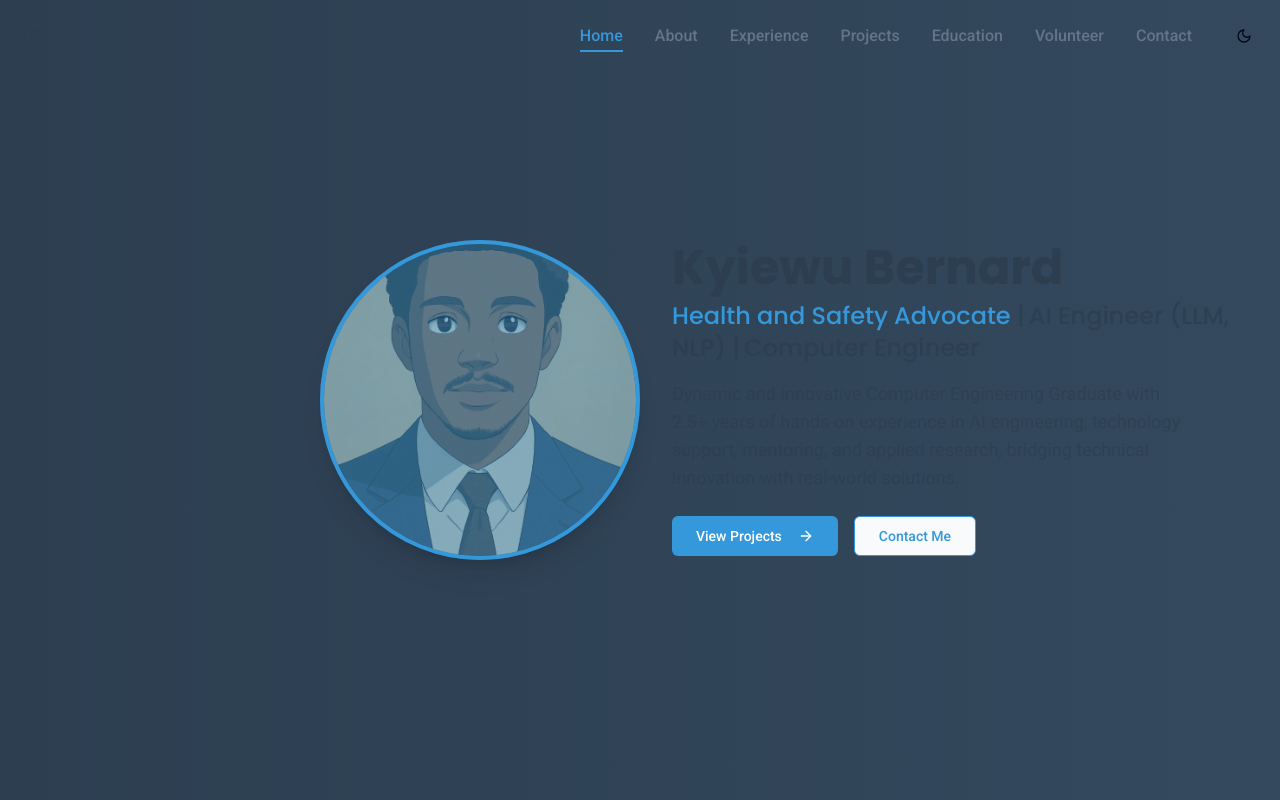
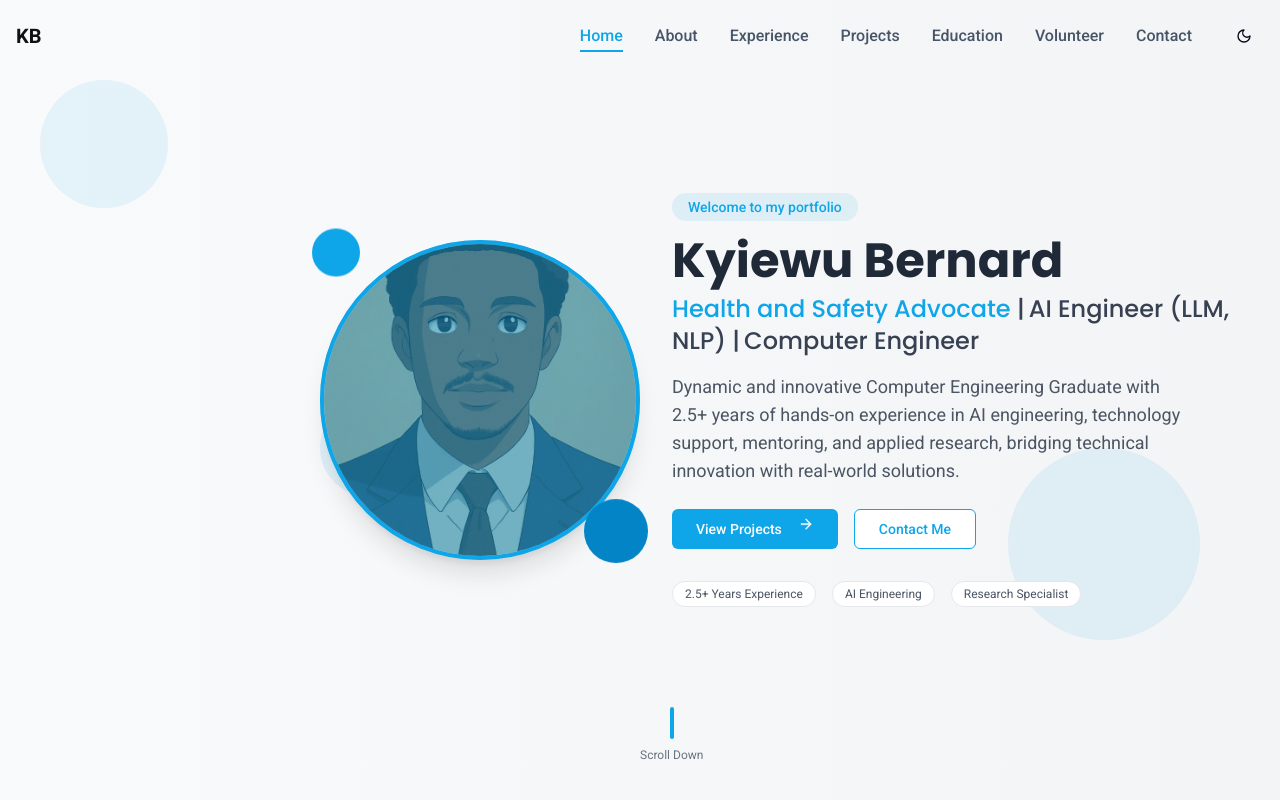
Before and after one commit to Bernard2468/bernard-kyiewu, a React (Vite) app: page / in a window 1280 px wide. Shown: the top 800 px of the page. Built offline with nearby package versions, Linux system fonts and the light colour scheme.

Commit message:
Refactor: Improve home page color scheme
Adjusted the color scheme on the home page to use white and black for better clarity in dark mode. Also, made some creative design adjustments to improve the website's visual appeal.

```diff
--- a/src/components/Footer.tsx
+++ b/src/components/Footer.tsx
@@ -12,20 +12,20 @@ const Footer = () => {
   const currentYear = new Date().getFullYear();
 
   return (
-    <footer className="bg-portfolio-navy text-white py-10">
+    <footer className="bg-gray-900 text-white py-10">
       <div className="container mx-auto px-4">
         <div className="flex flex-col md:flex-row justify-between items-center">
-          <div className="mb-4 md:mb-0">
-            <h3 className="font-bold text-xl">Kyiewu Bernard</h3>
-            <p className="text-portfolio-light-slate text-sm mt-1">
+          <div className="mb-6 md:mb-0">
+            <h3 className="font-bold text-xl bg-gradient-to-r from-portfolio-amber to-portfolio-dark-amber bg-clip-text text-transparent">Kyiewu Bernard</h3>
+            <p className="text-gray-400 text-sm mt-1">
               AI Engineer | Computer Engineer | Health and Safety Advocate
             </p>
           </div>
 
-          <div className="flex flex-col items-center">
+          <div className="flex flex-col items-center mb-6 md:mb-0">
             <button
               onClick={scrollToTop}
-              className="bg-portfolio-amber hover:bg-portfolio-dark-amber text-white p-2 rounded-full mb-4 transition-colors"
+              className="bg-portfolio-amber hover:bg-portfolio-dark-amber text-white p-3 rounded-full mb-4 transition-all hover:scale-110 duration-300"
               aria-label="Scroll to top"
             >
               <ArrowUp className="h-5 w-5" />
@@ -33,9 +33,30 @@ const Footer = () => {
           </div>
 
           <div className="text-center md:text-right">
-            <p className="text-portfolio-light-slate text-sm">
+            <p className="text-gray-400 text-sm">
               &copy; {currentYear} Kyiewu Bernard. All rights reserved.
             </p>
+            <div className="mt-2 flex justify-center md:justify-end space-x-4">
+              <a href="#" className="text-gray-400 hover:text-portfolio-amber transition-colors">
+                <span className="sr-only">Twitter</span>
+                <svg className="h-5 w-5" fill="currentColor" viewBox="0 0 24 24" aria-hidden="true">
+                  <path d="M8.29 20.251c7.547 0 11.675-6.253 11.675-11.675 0-.178 0-.355-.012-.53A8.348 8.348 0 0022 5.92a8.19 8.19 0 01-2.357.646 4.118 4.118 0 001.804-2.27 8.224 8.224 0 01-2.605.996 4.107 4.107 0 00-6.993 3.743 11.65 11.65 0 01-8.457-4.287 4.106 4.106 0 001.27 5.477A4.072 4.072 0 012.8 9.713v.052a4.105 4.105 0 003.292 4.022 4.095 4.095 0 01-1.853.07 4.108 4.108 0 003.834 2.85A8.233 8.233 0 012 18.407a11.616 11.616 0 006.29 1.84" />
+                </svg>
+              </a>
+              <a href="https://www.linkedin.com/in/kyiewu-bernard/" target="_blank" rel="noopener noreferrer" className="text-gray-400 hover:text-portfolio-amber transition-colors">
+                <span className="sr-only">LinkedIn</span>
+                <svg className="h-5 w-5" fill="currentColor" viewBox="0 0 24 24" aria-hidden="true">
+                  <path d="M20.447 20.452h-3.554v-5.569c0-1.328-.027-3.037-1.852-3.037-1.853 0-2.136 1.445-2.136 2.939v5.667H9.351V9h3.414v1.561h.046c.477-.9 1.637-1.85 3.37-1.85 3.601 0 4.267 2.37 4.267 5.455v6.286zM5.337 7.433c-1.144 0-2.063-.926-2.063-2.065 0-1.138.92-2.063 2.063-2.063 1.14 0 2.064.925 2.064 2.063 0 1.139-.925 2.065-2.064 2.065zm1.782 13.019H3.555V9h3.564v11.452z" />
+                </svg>
+              </a>
+              <a href="mailto:kyiewubernard18@gmail.com" className="text-gray-400 hover:text-portfolio-amber transition-colors">
+                <span className="sr-only">Email</span>
+                <svg className="h-5 w-5" fill="currentColor" viewBox="0 0 24 24" aria-hidden="true">
+                  <path d="M1.5 8.67v8.58a3 3 0 003 3h15a3 3 0 003-3V8.67l-8.928 5.493a3 3 0 01-3.144 0L1.5 8.67z" />
+                  <path d="M22.5 6.908V6.75a3 3 0 00-3-3h-15a3 3 0 00-3 3v.158l9.714 5.978a1.5 1.5 0 001.572 0L22.5 6.908z" />
+                </svg>
+              </a>
+            </div>
           </div>
         </div>
       </div>
--- a/src/components/HeroSection.tsx
+++ b/src/components/HeroSection.tsx
@@ -25,12 +25,19 @@ const HeroSection = () => {
   };
 
   return (
-    <section id="home" className="min-h-screen hero-gradient flex items-center">
-      <div className="container mx-auto px-4 py-20 md:py-32 flex flex-col md:flex-row items-center">
+    <section id="home" className="min-h-screen hero-gradient flex items-center relative overflow-hidden">
+      {/* Animated background elements */}
+      <div className="absolute inset-0 opacity-10">
+        <div className="absolute top-20 left-10 w-32 h-32 rounded-full bg-portfolio-amber animate-pulse-soft"></div>
+        <div className="absolute bottom-40 right-20 w-48 h-48 rounded-full bg-portfolio-amber animate-pulse-soft delay-300"></div>
+        <div className="absolute top-1/2 left-1/4 w-24 h-24 rounded-full bg-portfolio-amber animate-pulse-soft delay-700"></div>
+      </div>
+
+      <div className="container mx-auto px-4 py-20 md:py-32 flex flex-col md:flex-row items-center relative z-10">
         {/* Profile Image */}
         <div className="md:w-1/2 mb-8 md:mb-0 flex justify-center md:justify-end animate-fade-in">
           <div className="relative">
-            <div className="w-64 h-64 md:w-80 md:h-80 rounded-full overflow-hidden border-4 border-portfolio-amber shadow-xl">
+            <div className="w-64 h-64 md:w-80 md:h-80 rounded-full overflow-hidden border-4 border-portfolio-amber shadow-xl transform transition-transform hover:scale-105 duration-300">
               <img
                 src={profileImgSrc}
                 alt="Kyiewu Bernard"
@@ -38,22 +45,28 @@ const HeroSection = () => {
               />
             </div>
             <div className="absolute inset-0 rounded-full bg-portfolio-amber opacity-20 animate-pulse"></div>
+
+            {/* Highlight elements */}
+            <div className="absolute -bottom-2 -right-2 w-16 h-16 rounded-full bg-portfolio-dark-amber animate-bounce-subtle"></div>
+            <div className="absolute -top-2 -left-2 w-12 h-12 rounded-full bg-portfolio-amber animate-bounce-subtle delay-300"></div>
           </div>
         </div>
 
         {/* Text Content */}
         <div className="md:w-1/2 text-center md:text-left md:pl-8 animate-fade-in-up">
-          <h1 className="text-3xl md:text-4xl lg:text-5xl font-bold text-portfolio-navy dark:text-portfolio-white mb-2">
+          <span className="inline-block px-4 py-1 mb-4 rounded-full bg-portfolio-amber/10 text-portfolio-amber font-medium text-sm">Welcome to my portfolio</span>
+
+          <h1 className="text-3xl md:text-4xl lg:text-5xl font-bold text-gray-800 dark:text-white mb-2">
             Kyiewu Bernard
           </h1>
 
-          <h2 className="text-xl md:text-2xl font-medium text-portfolio-navy/80 dark:text-portfolio-light-slate mb-4">
+          <h2 className="text-xl md:text-2xl font-medium text-gray-700 dark:text-gray-300 mb-4">
             <span className="text-portfolio-amber">Health and Safety Advocate</span> |
             <span className="ml-1">AI Engineer (LLM, NLP)</span> |
             <span className="ml-1">Computer Engineer</span>
           </h2>
 
-          <p className="text-base md:text-lg text-portfolio-navy/70 dark:text-portfolio-slate mb-6 max-w-lg mx-auto md:mx-0">
+          <p className="text-base md:text-lg text-gray-600 dark:text-gray-400 mb-6 max-w-lg mx-auto md:mx-0">
             Dynamic and innovative Computer Engineering Graduate with 2.5+ years of hands-on experience in AI engineering,
             technology support, mentoring, and applied research, bridging technical innovation with real-world solutions.
           </p>
@@ -61,21 +74,40 @@ const HeroSection = () => {
           <div className="flex flex-col sm:flex-row gap-4 justify-center md:justify-start">
             <Button
               onClick={() => scrollToSection('projects')}
-              className="bg-portfolio-amber hover:bg-portfolio-dark-amber text-white font-medium py-2 px-6 rounded-md flex items-center justify-center"
+              className="bg-portfolio-amber hover:bg-portfolio-dark-amber text-white font-medium py-2 px-6 rounded-md flex items-center justify-center transform transition-transform hover:scale-105 duration-300"
             >
               View Projects
-              <ArrowRight className="ml-2 h-4 w-4" />
+              <ArrowRight className="ml-2 h-4 w-4 animate-bounce-subtle" />
             </Button>
 
             <Button
               onClick={() => scrollToSection('contact')}
               variant="outline"
-              className="border-portfolio-amber text-portfolio-amber hover:bg-portfolio-amber/10 font-medium py-2 px-6 rounded-md"
+              className="border-portfolio-amber text-portfolio-amber hover:bg-portfolio-amber/10 font-medium py-2 px-6 rounded-md transform transition-transform hover:scale-105 duration-300"
             >
               Contact Me
             </Button>
           </div>
+
+          {/* Social proof indicators */}
+          <div className="mt-8 flex flex-wrap justify-center md:justify-start gap-4">
+            <div className="bg-white dark:bg-portfolio-lightest-navy/10 px-3 py-1 rounded-full text-xs text-gray-600 dark:text-gray-300 border border-gray-200 dark:border-gray-700">
+              2.5+ Years Experience
+            </div>
+            <div className="bg-white dark:bg-portfolio-lightest-navy/10 px-3 py-1 rounded-full text-xs text-gray-600 dark:text-gray-300 border border-gray-200 dark:border-gray-700">
+              AI Engineering
+            </div>
+            <div className="bg-white dark:bg-portfolio-lightest-navy/10 px-3 py-1 rounded-full text-xs text-gray-600 dark:text-gray-300 border border-gray-200 dark:border-gray-700">
+              Research Specialist
+            </div>
+          </div>
         </div>
+      </div>
+
+      {/* Scroll indicator */}
+      <div className="absolute bottom-8 left-1/2 transform -translate-x-1/2 flex flex-col items-center animate-bounce-subtle">
+        <div className="w-1 h-8 bg-portfolio-amber rounded-full"></div>
+        <div className="text-xs text-gray-500 dark:text-gray-400 mt-2">Scroll Down</div>
       </div>
     </section>
   );
--- a/src/index.css
+++ b/src/index.css
@@ -7,7 +7,7 @@
 
 @layer base {
   :root {
-    --background: 210 40% 98%;
+    --background: 0 0% 100%;
     --foreground: 222.2 84% 4.9%;
 
     --card: 0 0% 100%;
@@ -16,7 +16,7 @@
     --popover: 0 0% 100%;
     --popover-foreground: 222.2 84% 4.9%;
 
-    --primary: 221 83% 53%;
+    --primary: 199 89% 48%;
     --primary-foreground: 210 40% 98%;
 
     --secondary: 35 92% 62%;
@@ -25,7 +25,7 @@
     --muted: 210 40% 96.1%;
     --muted-foreground: 215.4 16.3% 46.9%;
 
-    --accent: 35 92% 62%;
+    --accent: 199 89% 48%;
     --accent-foreground: 222.2 47.4% 11.2%;
 
     --destructive: 0 84.2% 60.2%;
@@ -33,39 +33,39 @@
 
     --border: 214.3 31.8% 91.4%;
     --input: 214.3 31.8% 91.4%;
-    --ring: 221 83% 53%;
+    --ring: 199 89% 48%;
 
     --radius: 0.5rem;
   }
 
   .dark {
-    --background: 222.2 84% 4.9%;
+    --background: 0 0% 0%;
     --foreground: 210 40% 98%;
 
-    --card: 222.2 84% 4.9%;
+    --card: 0 0% 7%;
     --card-foreground: 210 40% 98%;
 
-    --popover: 222.2 84% 4.9%;
+    --popover: 0 0% 7%;
     --popover-foreground: 210 40% 98%;
 
-    --primary: 217.2 91.2% 59.8%;
-    --primary-foreground: 222.2 47.4% 11.2%;
+    --primary: 199 89% 48%;
+    --primary-foreground: 0 0% 100%;
 
     --secondary: 35 92% 62%;
     --secondary-foreground: 210 40% 98%;
 
-    --muted: 217.2 32.6% 17.5%;
+    --muted: 0 0% 15%;
     --muted-foreground: 215 20.2% 65.1%;
 
-    --accent: 35 92% 62%;
-    --accent-foreground: 210 40% 98%;
+    --accent: 199 89% 48%;
+    --accent-foreground: 0 0% 100%;
 
     --destructive: 0 62.8% 30.6%;
     --destructive-foreground: 210 40% 98%;
 
-    --border: 217.2 32.6% 17.5%;
-    --input: 217.2 32.6% 17.5%;
-    --ring: 224.3 76.3% 48%;
+    --border: 0 0% 20%;
+    --input: 0 0% 20%;
+    --ring: 199 89% 48%;
   }
 }
 
@@ -83,7 +83,7 @@
 
 @layer components {
   .nav-link {
-    @apply relative inline-flex text-sm sm:text-base text-slate-500 dark:text-portfolio-light-slate font-medium hover:text-portfolio-amber dark:hover:text-portfolio-amber transition-colors duration-300;
+    @apply relative inline-flex text-sm sm:text-base text-slate-600 dark:text-portfolio-light-slate font-medium hover:text-portfolio-amber dark:hover:text-portfolio-amber transition-colors duration-300;
   }
 
   .nav-link::after {
@@ -103,15 +103,15 @@
   }
 
   .section-title {
-    @apply font-poppins font-semibold text-2xl sm:text-3xl md:text-4xl mb-6 text-portfolio-navy dark:text-portfolio-white;
+    @apply font-poppins font-semibold text-2xl sm:text-3xl md:text-4xl mb-6 text-gray-800 dark:text-white;
   }
 
   .section-subtitle {
-    @apply font-poppins font-medium text-xl sm:text-2xl mb-4 text-portfolio-navy dark:text-portfolio-lightest-slate;
+    @apply font-poppins font-medium text-xl sm:text-2xl mb-4 text-gray-700 dark:text-portfolio-lightest-slate;
   }
 
   .timeline-item {
-    @apply relative pl-8 pb-8 border-l border-portfolio-lightest-navy dark:border-portfolio-light-slate;
+    @apply relative pl-8 pb-8 border-l border-gray-300 dark:border-gray-700;
   }
 
   .timeline-dot {
@@ -119,19 +119,19 @@
   }
 
   .skill-card {
-    @apply bg-white dark:bg-portfolio-light-navy p-4 rounded-lg shadow-md hover:shadow-lg transition-shadow duration-300 border border-gray-100 dark:border-portfolio-lightest-navy hover:border-portfolio-amber dark:hover:border-portfolio-amber cursor-pointer;
+    @apply bg-white dark:bg-portfolio-light-navy p-4 rounded-lg shadow-md hover:shadow-lg transition-shadow duration-300 border border-gray-100 dark:border-gray-800 hover:border-portfolio-amber dark:hover:border-portfolio-amber cursor-pointer;
   }
 
   .project-card {
-    @apply bg-white dark:bg-portfolio-light-navy p-5 rounded-lg shadow-lg hover:shadow-xl transition-all duration-300 border border-gray-100 dark:border-portfolio-lightest-navy hover:border-portfolio-amber dark:hover:border-portfolio-amber;
+    @apply bg-white dark:bg-portfolio-light-navy p-5 rounded-lg shadow-lg hover:shadow-xl transition-all duration-300 border border-gray-100 dark:border-gray-800 hover:border-portfolio-amber dark:hover:border-portfolio-amber;
   }
 
   .contact-input {
-    @apply w-full px-4 py-2 rounded-md border border-gray-300 dark:border-portfolio-lightest-navy bg-white dark:bg-portfolio-light-navy text-gray-800 dark:text-portfolio-white focus:outline-none focus:ring-2 focus:ring-portfolio-amber;
+    @apply w-full px-4 py-2 rounded-md border border-gray-300 dark:border-gray-700 bg-white dark:bg-portfolio-light-navy text-gray-800 dark:text-white focus:outline-none focus:ring-2 focus:ring-portfolio-amber;
   }
 
   .hero-gradient {
-    @apply bg-gradient-to-r from-[#2C3E50] to-[#34495E] dark:from-[#34495E] dark:to-[#2C3E50];
+    @apply bg-gradient-to-r from-gray-50 to-gray-100 dark:from-black dark:to-[#121212];
   }
 }
 
@@ -158,13 +158,13 @@ html {
 }
 
 .dark ::-webkit-scrollbar-track {
-  background: #2C3E50;
+  background: #121212;
 }
 
 .dark ::-webkit-scrollbar-thumb {
-  background: #34495E;
+  background: #333;
 }
 
 .dark ::-webkit-scrollbar-thumb:hover {
-  background: #5D6D7E;
+  background: #444;
 }
--- a/src/pages/Index.tsx
+++ b/src/pages/Index.tsx
@@ -14,7 +14,7 @@ const Index = () => {
   const { isDarkMode, toggleTheme } = useTheme();
 
   return (
-    <div className="min-h-screen bg-white dark:bg-[#2C3E50]">
+    <div className="min-h-screen bg-white dark:bg-black">
       <Header toggleTheme={toggleTheme} isDarkMode={isDarkMode} />
 
       <main>
--- a/tailwind.config.ts
+++ b/tailwind.config.ts
@@ -64,15 +64,15 @@ export default {
 					ring: 'hsl(var(--sidebar-ring))'
 				},
 				portfolio: {
-					'navy': '#2C3E50', // Deep sea blue
-					'light-navy': '#34495E', // Lighter sea blue
-					'lightest-navy': '#5D6D7E', // Even lighter sea blue
-					'slate': '#7F8C8D',
-					'light-slate': '#95A5A6',
-					'lightest-slate': '#ECF0F1',
+					'navy': '#121212', // Changed to deep black
+					'light-navy': '#1E1E1E', // Lighter black
+					'lightest-navy': '#2D2D2D', // Even lighter black
+					'slate': '#6B7280',
+					'light-slate': '#9CA3AF',
+					'lightest-slate': '#F3F4F6',
 					'white': '#FFFFFF',
-					'amber': '#3498DB', // Changed to sea blue
-					'dark-amber': '#2980B9', // Darker sea blue
+					'amber': '#0EA5E9', // Changed to a vibrant blue
+					'dark-amber': '#0284C7', // Darker blue
 				}
 			},
 			fontFamily: {
@@ -118,6 +118,22 @@ export default {
 					'100%': {
 						opacity: '1',
 					},
+				},
+				'bounce-subtle': {
+					'0%, 100%': {
+						transform: 'translateY(0)'
+					},
+					'50%': {
+						transform: 'translateY(-5px)'
+					}
+				},
+				'pulse-soft': {
+					'0%, 100%': {
+						opacity: '1'
+					},
+					'50%': {
+						opacity: '0.8'
+					}
 				}
 			},
 			animation: {
@@ -125,6 +141,8 @@ export default {
 				'accordion-up': 'accordion-up 0.2s ease-out',
 				'fade-in-up': 'fade-in-up 0.6s ease-out',
 				'fade-in': 'fade-in 0.6s ease-out',
+				'bounce-subtle': 'bounce-subtle 2s ease-in-out infinite',
+				'pulse-soft': 'pulse-soft 3s ease-in-out infinite'
 			}
 		}
 	},
```
